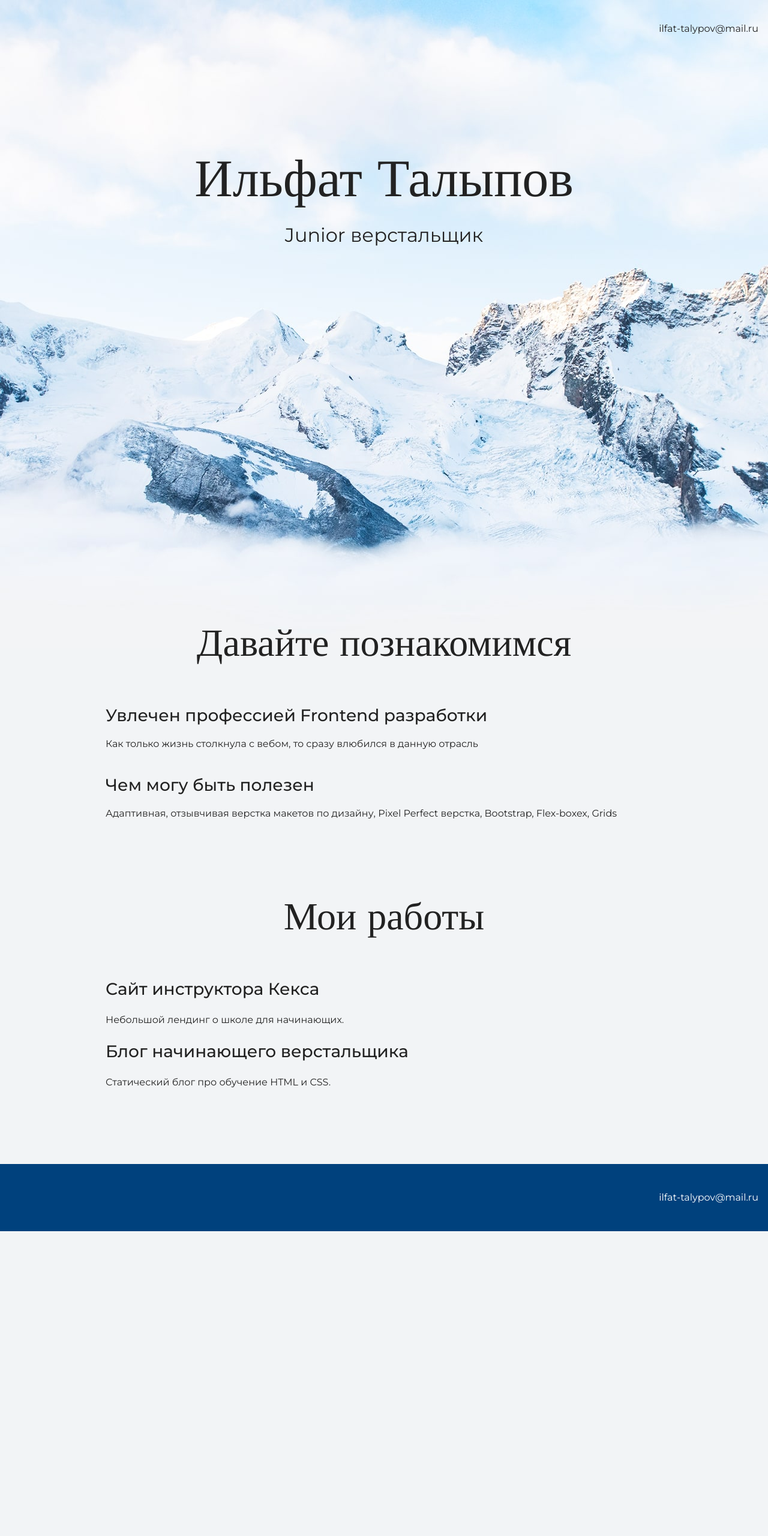
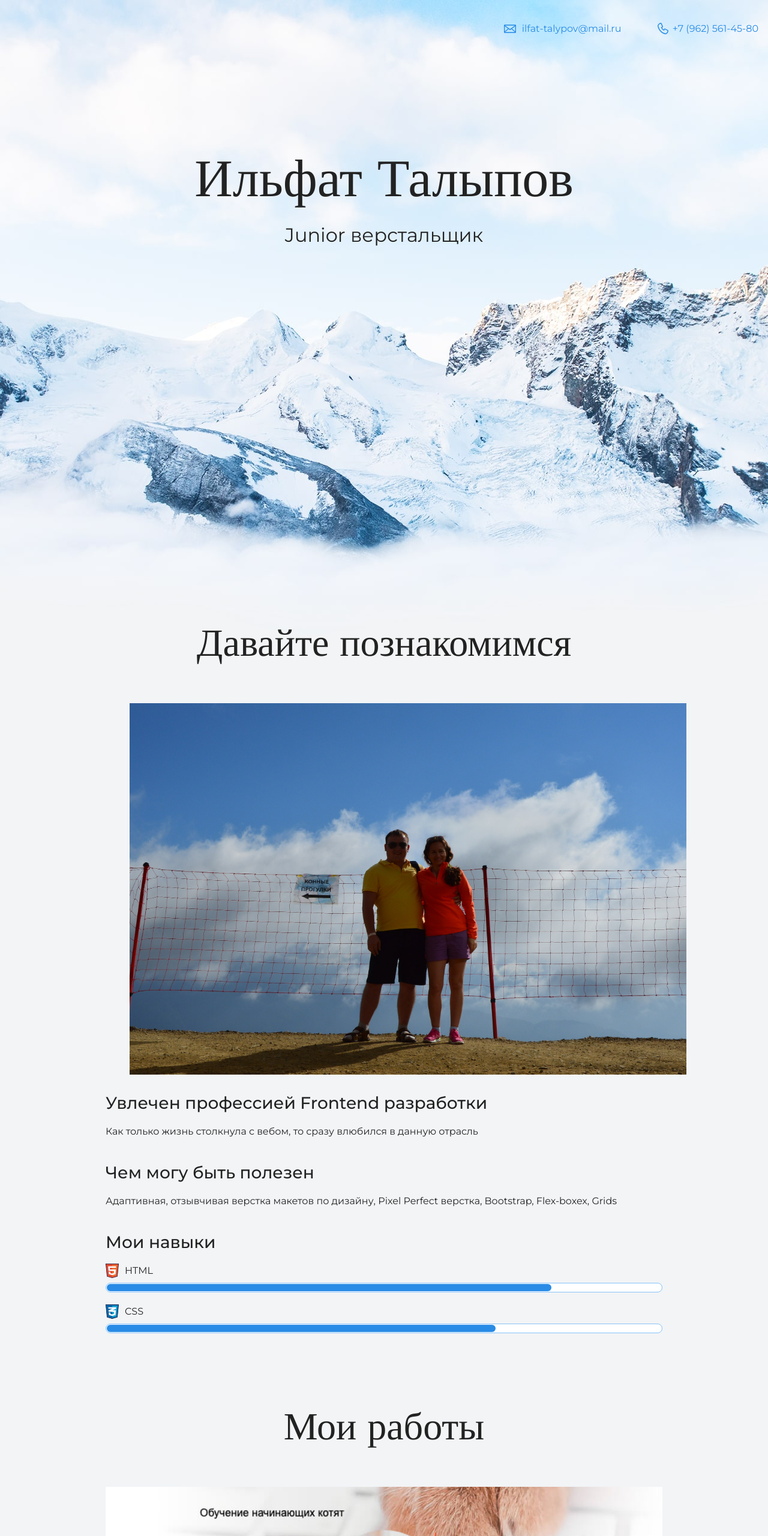
Before and after one commit to djaffic/it, a plain HTML site: page index.html in a window 1280 px wide. Shown: the top 2560 px of the page at 60% size. Before the commit the page ends 2052 px from the top, so only its background shows below. Drawn offline with nearby package versions, Linux system fonts and the light colour scheme.

Commit message:
Added some link

```diff
--- a/index.html
+++ b/index.html
@@ -10,7 +10,8 @@
   <body>
     <header class="page-header">
       <div class="container">
-        ilfat-talypov@mail.ru
+        <a class="header-email" href="mailto:ilfat-talypov@mail.ru">ilfat-talypov@mail.ru</a>
+        <a class="header-phone" href="tel:+79625614580">+7 (962) 561-45-80</a>
       </div>
     </header>
 
@@ -24,20 +25,41 @@
     <section class="intro">
       <div class="container">
         <h2 class="subheading">Давайте познакомимся</h2>
-        <h3>Увлечен профессией Frontend разработки</h3>
-        <p>Как только жизнь столкнула с вебом, то сразу влюбился в данную отрасль</p>
-        <h3>Чем могу быть полезен</h3>
-        <p>Адаптивная, отзывчивая верстка макетов по дизайну, Pixel Perfect верстка, Bootstrap, Flex-boxex, Grids</p>
+        <figure>
+          <img src="files/user1.jpg" width="928" alt="Фото с отдыха в Сочи">
+        </figure>
+        <div>
+          <h3>Увлечен профессией Frontend разработки</h3>
+          <p>Как только жизнь столкнула с вебом, то сразу влюбился в данную отрасль</p>
+        </div>
+        <div>
+          <h3>Чем могу быть полезен</h3>
+          <p>Адаптивная, отзывчивая верстка макетов по дизайну, Pixel Perfect верстка, Bootstrap, Flex-boxex, Grids</p>
+        </div>
+
+        <!-- блок с навыками -->
+        <div class="skills">
+          <h3>Мои навыки</h3>
+          <dl class="skills-list">
+            <dt class="skill-html">HTML</dt>
+            <dd class="level"><div style="width: 80%;">80%</div></dd>
+            <dt class="skill-css">CSS</dt>
+            <dd class="level"><div style="width: 70%;">70%</div></dd>
+          </dl>
+        </div>
+
       </div>
     </section>
 
     <section class="portfolio">
       <div class="container">
         <h2 class="subheading">Мои работы</h2>
-
+        <figure class="project-image">
+          <img src="files/project.jpg" width="928" height="536" alt="Cайт инструктора Кекса">
+        </figure>
         <h3>Сайт инструктора Кекса</h3>
-        <p>Небольшой лендинг о школе для начинающих.</p>
-
+        <p>Небольшой лендинг о школе для начинающих верстальщиков.</p>
+        <a class="button" href="source/project/index.html">Открыть страницу</a>
         <h3>Блог начинающего верстальщика</h3>
         <p>Статический блог про обучение HTML и CSS.</p>
       </div>
@@ -45,7 +67,8 @@
 
     <footer class="page-footer">
       <div class="container">
-        ilfat-talypov@mail.ru
+        <a class="footer-email" href="mailto:ilfat-talypov@mail.ru">ilfat-talypov@mail.ru</a>
+        <a class="footer-phone" href="tel:+79625614580">+7 (962) 561-45-80</a>
       </div>
     </footer>
   </body>
--- a/style.css
+++ b/style.css
@@ -172,12 +172,11 @@ body {
 .page-footer {
   padding: 40px 0;
   background-color: #00417d;
-  color: #ffffff;
 }
 
 .page-footer a {
   margin-left: 56px;
-  color: inherit;
+  color: #ffffff;
   text-decoration: none;
   background-repeat: no-repeat;
   background-position: left;
```
